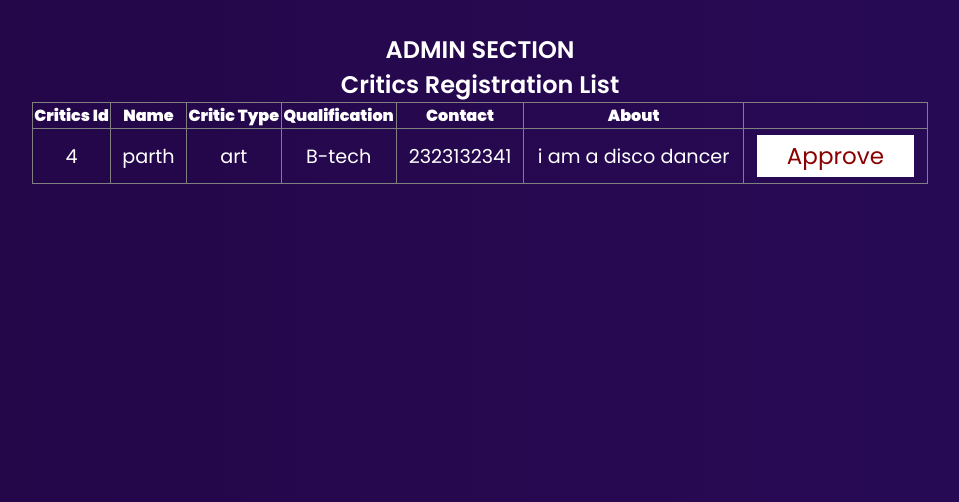
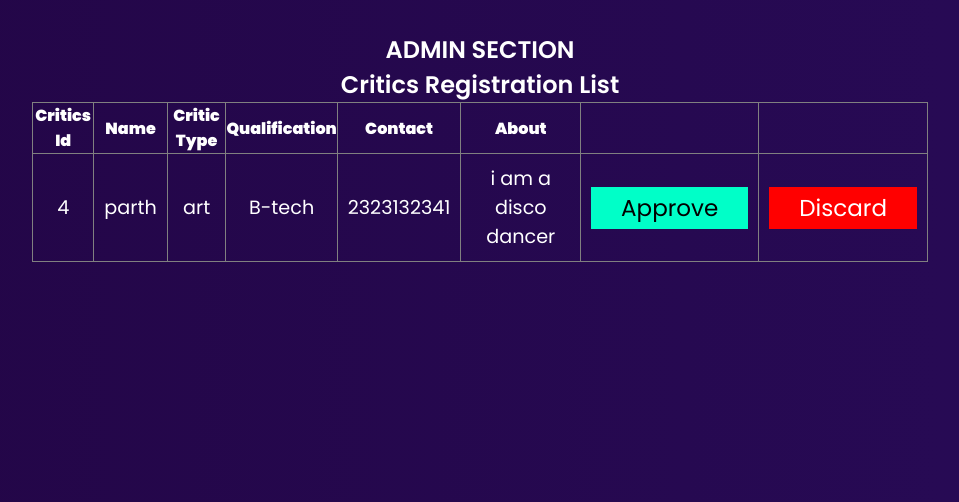
Before and after one commit to Ritesh-K-G/ArtRise, a PHP site: page /admin/admin.php in a window 1280 px wide. Shown: the part 80-582 px from the top of the page, without its empty margins (160-1119 px from the left). Run offline with PHP 8.4, Linux system fonts and the light colour scheme; data comes from the database, SQL or seed files in the repository.

Commit message:
Discard option added in admin page

```diff
--- a/admin/admin.css
+++ b/admin/admin.css
@@ -19,14 +19,26 @@
     padding: 10px;
     text-align: center;
   }
-  .dltscd {
-    background: #fff;
-    color: darkred;
+  .approve {
+    background: #00ffc8;
+    color: rgb(0, 0, 0);
     font-size: 1.2em;
     padding: 5px 30px;
     text-decoration: none;
   }
-  .dltscd:hover{
-    background: darkred;
-    color: #fff;
+  .approve:hover{
+    background: rgb(0, 0, 0);
+    color: #00ffc8;
   }
+
+  .discard {
+    background: #ff0000;
+    color: rgb(255, 255, 255);
+    font-size: 1.2em;
+    padding: 5px 30px;
+    text-decoration: none;
+  }
+  .discard:hover{
+    background: rgb(255, 255, 255);
+    color: #ff0000;
+  }
--- a/admin/admin.php
+++ b/admin/admin.php
@@ -2,19 +2,10 @@
     session_start();
     include "../db_connect.php";
     if(isset($_GET['id'])) {
-        // $id=$_GET['id'];
-        // $word = $_SESSION['ps_id'];
-        // $sql = "DELETE from books where ticket_code = '$id' and ps_id = '$word';";
-        // if($conn->query($sql)== true){
-        //     echo '<script> alert("Critic verified");setTimeout(()=>{window.location.replace("admin.php");},500); </script>';+
-        //     exit;
-        // }
-        // else{
-        //     echo "ERROR: $sql <br> $conn->error";
-        // }
-        // header("Location:admin.php");
-        // exit;
-        echo '<script> alert("hello");setTimeout(()=>{window.location.replace("admin.php");},500); </script>';
+        echo '<script> alert("Approve");setTimeout(()=>{window.location.replace("admin.php");},500); </script>';
+    }
+    if(isset($_GET['id1'])) {
+        echo '<script> alert("Discard");setTimeout(()=>{window.location.replace("admin.php");},500); </script>';
     }
 ?>
 <!DOCTYPE html>
@@ -71,6 +62,7 @@
                                         <th>Contact</th>
                                         <th>About</th>
                                         <th></th>
+                                        <th></th>
                                     </tr>
                                 </thead>';
                                 while($row = mysqli_fetch_array($result))
@@ -83,7 +75,10 @@
                                     "<td>" . $row["contact"]. "</td>".
                                     "<td>" . $row["about"]. "</td>".
                                     "<td> <a href='admin.php?id=".$row['critics_id']."'
-                                            class='dltscd'>Approve</a>
+                                            class='approve'>Approve</a>
+                                    </td>".
+                                    "<td> <a href='admin.php?id1=".$row['critics_id']."'
+                                            class='discard'>Discard</a>
                                     </td>".
                                     "</tr>";
                                 }
```
